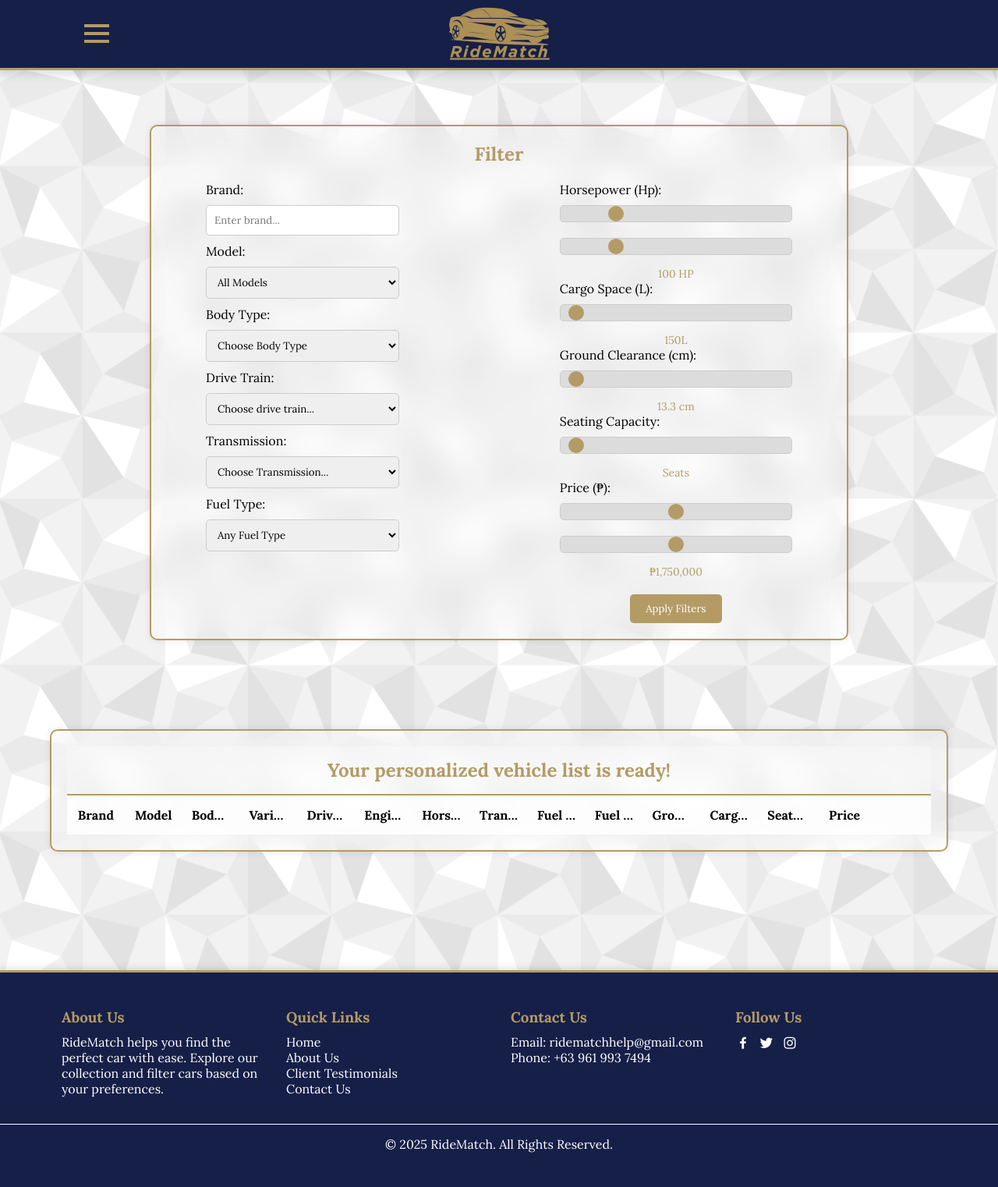
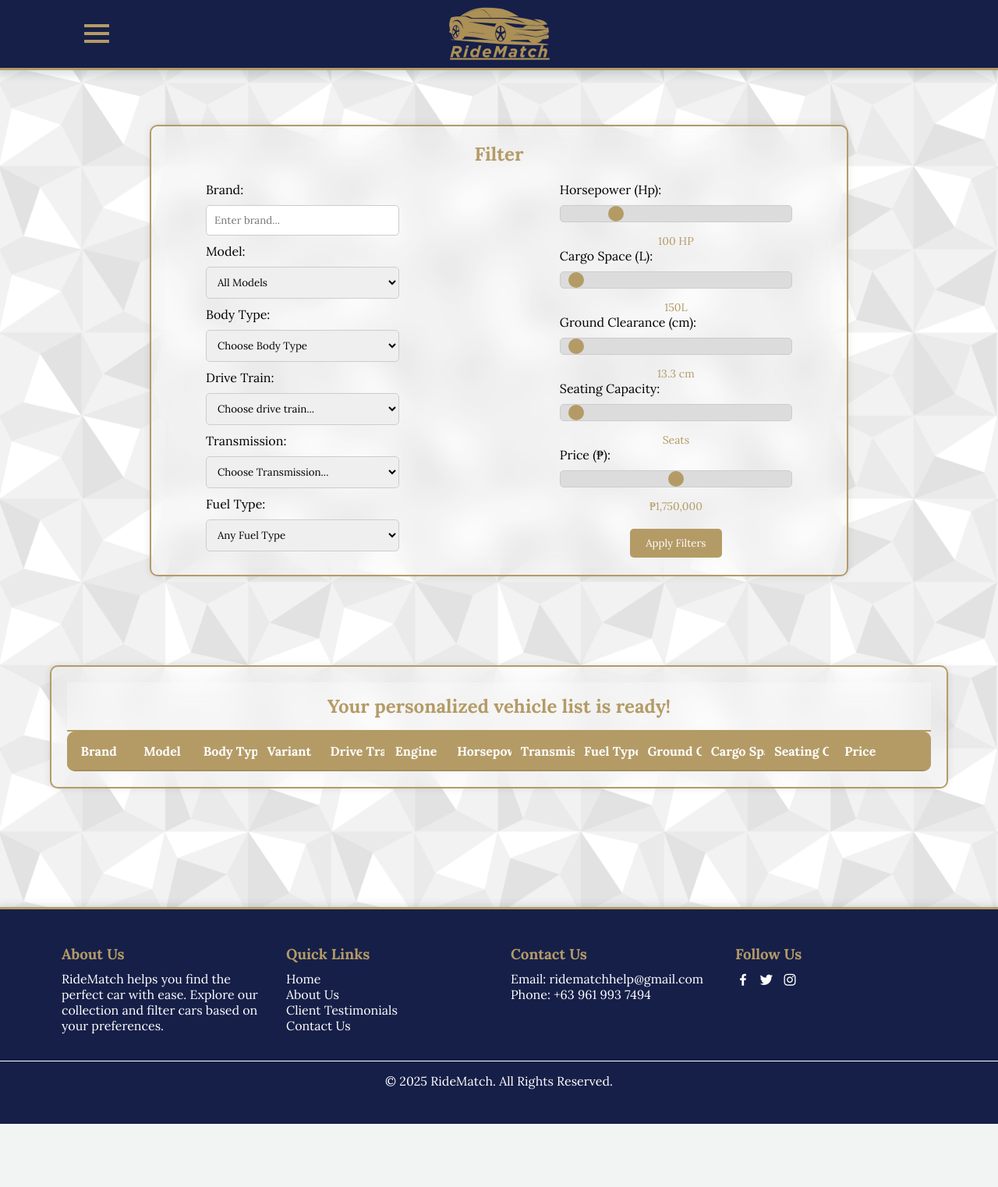
Before and after one commit to str1ker577/RideMatch-Prototype, a Flask app: page / in a window 1280 px wide. Shown: the whole page at 78% size. After the commit the page ends 1441 px from the top, so only its background shows below. Run offline with Flask 3, Linux system fonts and the light colour scheme; lists and menus that the app fills with data are empty.

Commit message:
Add files via upload

```diff
--- a/templates/index.html
+++ b/templates/index.html
@@ -232,7 +232,6 @@
                 <!--Horse Power Slider-->
                 <label for="horsepower">Horsepower (Hp):</label>
                 <input type="range" id="horsepower" name="horsepower" min="50" max="300" step="10" value="100" oninput="updateSliderValue('horsepower', 'HP', false)">
-                <input type="range" id="horsepower" name="horsepower" min="50" max="300" step="10" value="100" oninput="updateSliderValue('horsepower', 'HP', false)">
                 <span id="horsepower-value">50 HP</span>
 
                 <!--Cargo Space Slider-->
@@ -253,7 +252,6 @@
                 <!--Price Slider-->
                 <label for="price">Price (₱):</label>
                 <input type="range" id="price" name="price" min="500000" max="3000000" step="1000" oninput="updateSliderValue('price','₱', true)">
-                <input type="range" id="price" name="price" min="500000" max="3000000" step="1000" oninput="updateSliderValue('price','₱', true)">
                 <span id="price-value">₱500,000</span>
 
                 <button id="filter-btn" class="filter-btn" onclick="applyFilters()">Apply Filters</button>
@@ -267,11 +265,12 @@
   <div class="scrollable-table">
       <div class="results-outer-frame">
 
+          <!-- Title Above Table -->
           <h2 class="results-title">Your personalized vehicle list is ready!</h2>
 
-    <!-- Separate Table Header -->
-    <div class="table-header">
-        <table>
+          <!-- Table Container -->
+          <div class="table-container">
+              <table class="results-table">
                   <thead>
                       <tr>
                           <th>Brand</th>
@@ -283,7 +282,6 @@
                           <th>Horsepower</th>
                           <th>Transmission</th>
                           <th>Fuel Type</th>
-                    <th>Fuel Type</th>
                           <th>Ground Clearance</th>
                           <th>Cargo Space</th>
                           <th>Seating Capacity</th>
@@ -291,16 +289,12 @@
                           <th></th>
                       </tr>
                   </thead>
-        </table>
-    </div>
-
-    <!-- Scrollable Table Body -->
-    <div class="results-inner-frame">
-        <table class="results-table">
                   <tbody id="car-specs">
                       <!-- Filtered car data will be inserted here -->
                   </tbody>
               </table>
+          </div>
+
       </div>
   </div>
 </div>
```
Lines whose indentation alone changed are shown as unchanged.
